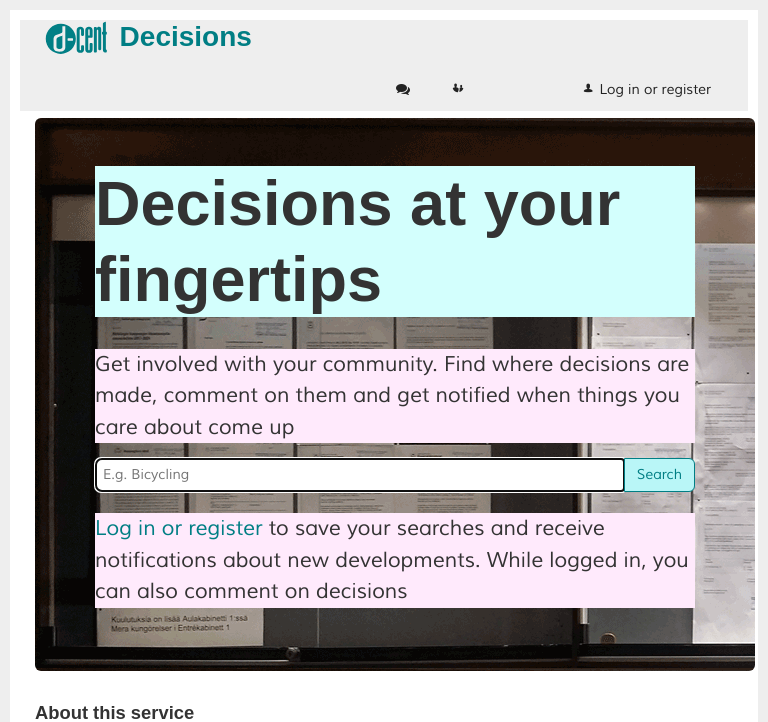
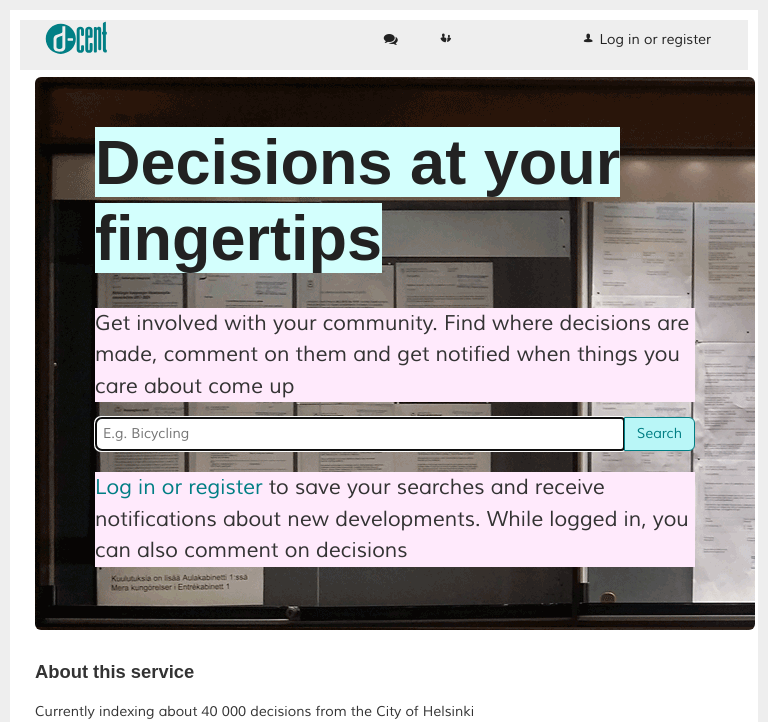
Before and after one commit to okffi/decisions, a Django app: page / in a window 768 px wide. Shown: the top 722 px of the page. Run offline with Django 3.2, Linux system fonts and the light colour scheme; parts of the project's set-up code (start-up, migrations or seed data) failed here and were passed over; some libraries are stand-ins or nearby versions.

Commit message:
touch up styles a bit

```diff
--- a/web/decisions/static/css/site.css
+++ b/web/decisions/static/css/site.css
@@ -65,10 +65,6 @@
     .custom-logo-desktop {
 	display: none;
     }
-
-    .flexbox nav[role="navigation"] {
-	width: 100%;
-    }
 }
 
 @media (min-width: 48em) {
@@ -77,9 +73,6 @@
     }
     .custom-logo-desktop {
 	display: inline-block;
-    }
-    .flexbox nav[role="navigation"] {
-	width: 70%;
     }
 }
 
--- a/web/decisions/templates/base.html
+++ b/web/decisions/templates/base.html
@@ -31,7 +31,6 @@
       <h1>
 	<img class="logo-mobile custom-logo-mobile" src="{% static "dcent/img/logo.svg" %}" alt="{% trans "Decisions" %}">
 	<img class="logo-desktop custom-logo-desktop" src="{% static "dcent/img/D-CENT_logo.svg" %}" alt="{% trans "Decisions" %}">
-	{% trans "Decisions" %}
       </h1>
     </a>
 
--- a/web/decisions/templates/index.html
+++ b/web/decisions/templates/index.html
@@ -8,7 +8,7 @@
 {% block content %}
 {% if user.is_anonymous %}
 <div class="jumbotron jumbo-bg">
-  <h1 class="bc-base--lightest c-base">{% trans "Decisions at your fingertips" %}</h1>
+  <h1><span class="bc-base--lightest c-dark">{% trans "Decisions at your fingertips" %}</span></h1>
   <p class="bc-comp--lightest">{% blocktrans %}Get involved with your community. Find where decisions are made, comment on them and get notified when things you care about come up{% endblocktrans %}</p>
   <form method="get" action="{% url "haystack_search" %}" class="search-form">
     <div class="input-group">
```
